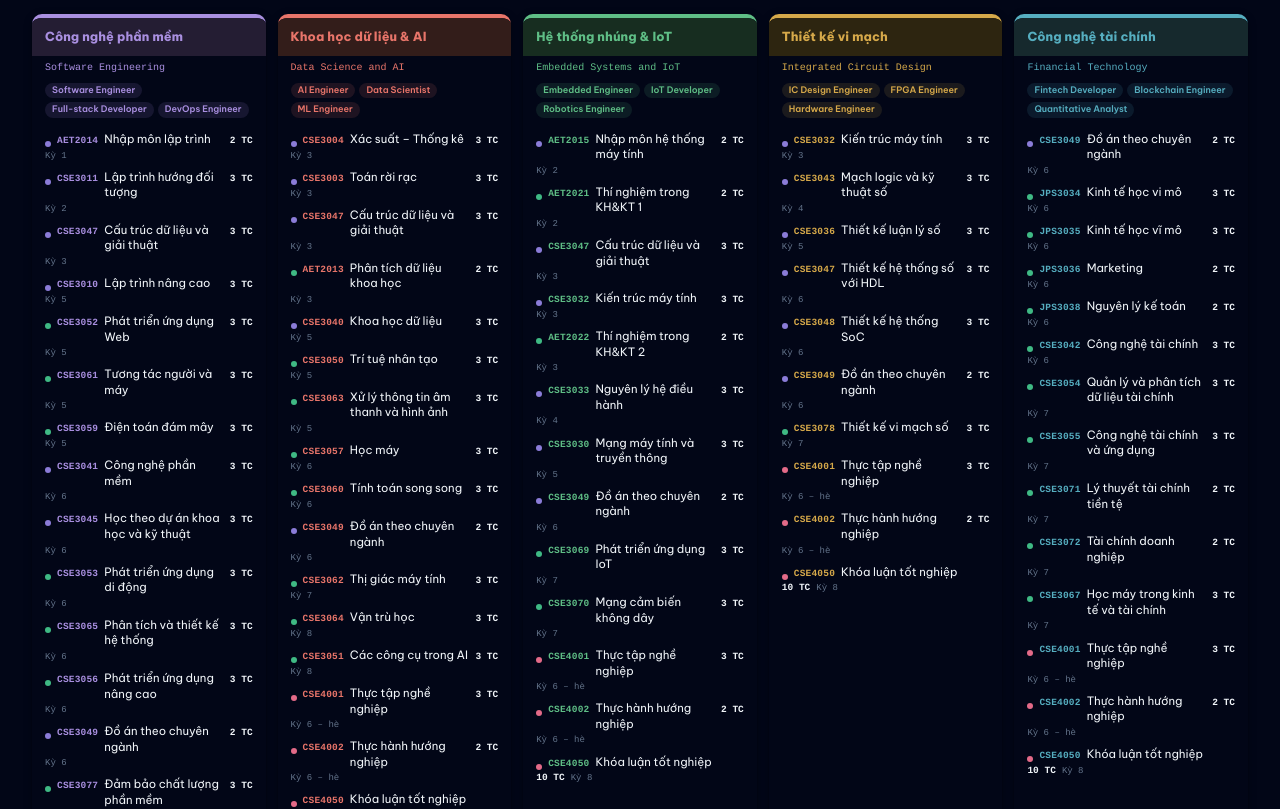
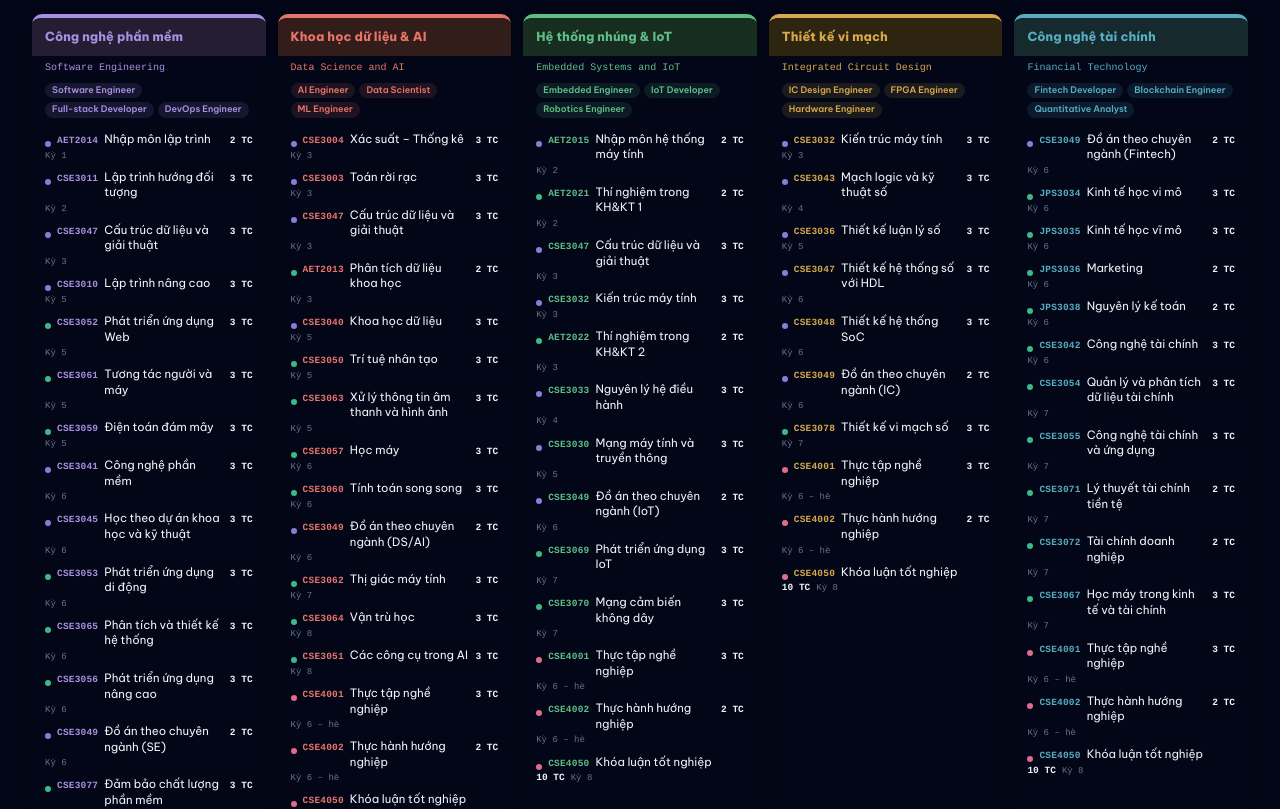
Before and after one commit to kienbh/BCSE-Intro, a Next.js app: page /curriculum in a window 1280 px wide. Shown: the part 2224-3033 px from the top of the page. Built offline with nearby package versions, Linux system fonts and the light colour scheme.

Commit message:
style(specializations-152): CSE3049 Do an theo chuyen nganh them hau to dinh huong (SE/DS-AI/IoT/IC/Fintech)

```diff
--- a/data/specializations.ts
+++ b/data/specializations.ts
@@ -67,7 +67,7 @@ export const specializations: Specialization[] = [
       { code: 'CSE3053', name: 'Phát triển ứng dụng di động', credits: 3, semester: 'Kỳ 6', star: true, type: 'elective' },
       { code: 'CSE3065', name: 'Phân tích và thiết kế hệ thống', credits: 3, semester: 'Kỳ 6', type: 'elective' },
       { code: 'CSE3056', name: 'Phát triển ứng dụng nâng cao', credits: 3, semester: 'Kỳ 6', type: 'elective' },
-      { code: 'CSE3049', name: 'Đồ án theo chuyên ngành', credits: 2, semester: 'Kỳ 6', type: 'required' },
+      { code: 'CSE3049', name: 'Đồ án theo chuyên ngành (SE)', credits: 2, semester: 'Kỳ 6', type: 'required' },
       { code: 'CSE3077', name: 'Đảm bảo chất lượng phần mềm', credits: 3, semester: 'Kỳ 7', type: 'elective' },
       { code: 'CSE3066', name: 'Đánh giá hiệu năng hệ thống', credits: 3, semester: 'Kỳ 7', star: true, type: 'elective' },
       { code: 'CSE4001', name: 'Thực tập nghề nghiệp', credits: 3, semester: 'Kỳ 6 – hè', type: 'practice' },
@@ -99,7 +99,7 @@ export const specializations: Specialization[] = [
       { code: 'CSE3063', name: 'Xử lý thông tin âm thanh và hình ảnh', credits: 3, semester: 'Kỳ 5', star: true, type: 'elective' },
       { code: 'CSE3057', name: 'Học máy', credits: 3, semester: 'Kỳ 6', star: true, type: 'elective' },
       { code: 'CSE3060', name: 'Tính toán song song', credits: 3, semester: 'Kỳ 6', star: true, type: 'elective' },
-      { code: 'CSE3049', name: 'Đồ án theo chuyên ngành', credits: 2, semester: 'Kỳ 6', type: 'required' },
+      { code: 'CSE3049', name: 'Đồ án theo chuyên ngành (DS/AI)', credits: 2, semester: 'Kỳ 6', type: 'required' },
       { code: 'CSE3062', name: 'Thị giác máy tính', credits: 3, semester: 'Kỳ 7', star: true, type: 'elective' },
       { code: 'CSE3064', name: 'Vận trù học', credits: 3, semester: 'Kỳ 8', star: true, type: 'elective' },
       { code: 'CSE3051', name: 'Các công cụ trong AI', credits: 3, semester: 'Kỳ 8', type: 'elective' },
@@ -130,7 +130,7 @@ export const specializations: Specialization[] = [
       { code: 'AET2022', name: 'Thí nghiệm trong KH&KT 2', credits: 2, semester: 'Kỳ 3', type: 'elective' },
       { code: 'CSE3033', name: 'Nguyên lý hệ điều hành', credits: 3, semester: 'Kỳ 4', type: 'required' },
       { code: 'CSE3030', name: 'Mạng máy tính và truyền thông', credits: 3, semester: 'Kỳ 5', type: 'required' },
-      { code: 'CSE3049', name: 'Đồ án theo chuyên ngành', credits: 2, semester: 'Kỳ 6', type: 'required' },
+      { code: 'CSE3049', name: 'Đồ án theo chuyên ngành (IoT)', credits: 2, semester: 'Kỳ 6', type: 'required' },
       { code: 'CSE3069', name: 'Phát triển ứng dụng IoT', credits: 3, semester: 'Kỳ 7', type: 'elective' },
       { code: 'CSE3070', name: 'Mạng cảm biến không dây', credits: 3, semester: 'Kỳ 7', type: 'elective' },
       { code: 'CSE4001', name: 'Thực tập nghề nghiệp', credits: 3, semester: 'Kỳ 6 – hè', type: 'practice' },
@@ -158,7 +158,7 @@ export const specializations: Specialization[] = [
       { code: 'CSE3036', name: 'Thiết kế luận lý số', credits: 3, semester: 'Kỳ 5', type: 'required' },
       { code: 'CSE3047', name: 'Thiết kế hệ thống số với HDL', credits: 3, semester: 'Kỳ 6', type: 'required' },
       { code: 'CSE3048', name: 'Thiết kế hệ thống SoC', credits: 3, semester: 'Kỳ 6', type: 'required' },
-      { code: 'CSE3049', name: 'Đồ án theo chuyên ngành', credits: 2, semester: 'Kỳ 6', type: 'required' },
+      { code: 'CSE3049', name: 'Đồ án theo chuyên ngành (IC)', credits: 2, semester: 'Kỳ 6', type: 'required' },
       { code: 'CSE3078', name: 'Thiết kế vi mạch số', credits: 3, semester: 'Kỳ 7', type: 'elective' },
       { code: 'CSE4001', name: 'Thực tập nghề nghiệp', credits: 3, semester: 'Kỳ 6 – hè', type: 'practice' },
       { code: 'CSE4002', name: 'Thực hành hướng nghiệp', credits: 2, semester: 'Kỳ 6 – hè', type: 'practice' },
@@ -180,7 +180,7 @@ export const specializations: Specialization[] = [
     keySubjects: ['Fintech', 'Blockchain', 'Data Analytics', 'Kinh tế học'],
     careers: ['Fintech Developer', 'Blockchain Engineer', 'Quantitative Analyst'],
     courses: [
-      { code: 'CSE3049', name: 'Đồ án theo chuyên ngành', credits: 2, semester: 'Kỳ 6', type: 'required' },
+      { code: 'CSE3049', name: 'Đồ án theo chuyên ngành (Fintech)', credits: 2, semester: 'Kỳ 6', type: 'required' },
       { code: 'JPS3034', name: 'Kinh tế học vi mô', credits: 3, semester: 'Kỳ 6', type: 'elective' },
       { code: 'JPS3035', name: 'Kinh tế học vĩ mô', credits: 3, semester: 'Kỳ 6', type: 'elective' },
       { code: 'JPS3036', name: 'Marketing', credits: 2, semester: 'Kỳ 6', type: 'elective' },
```
